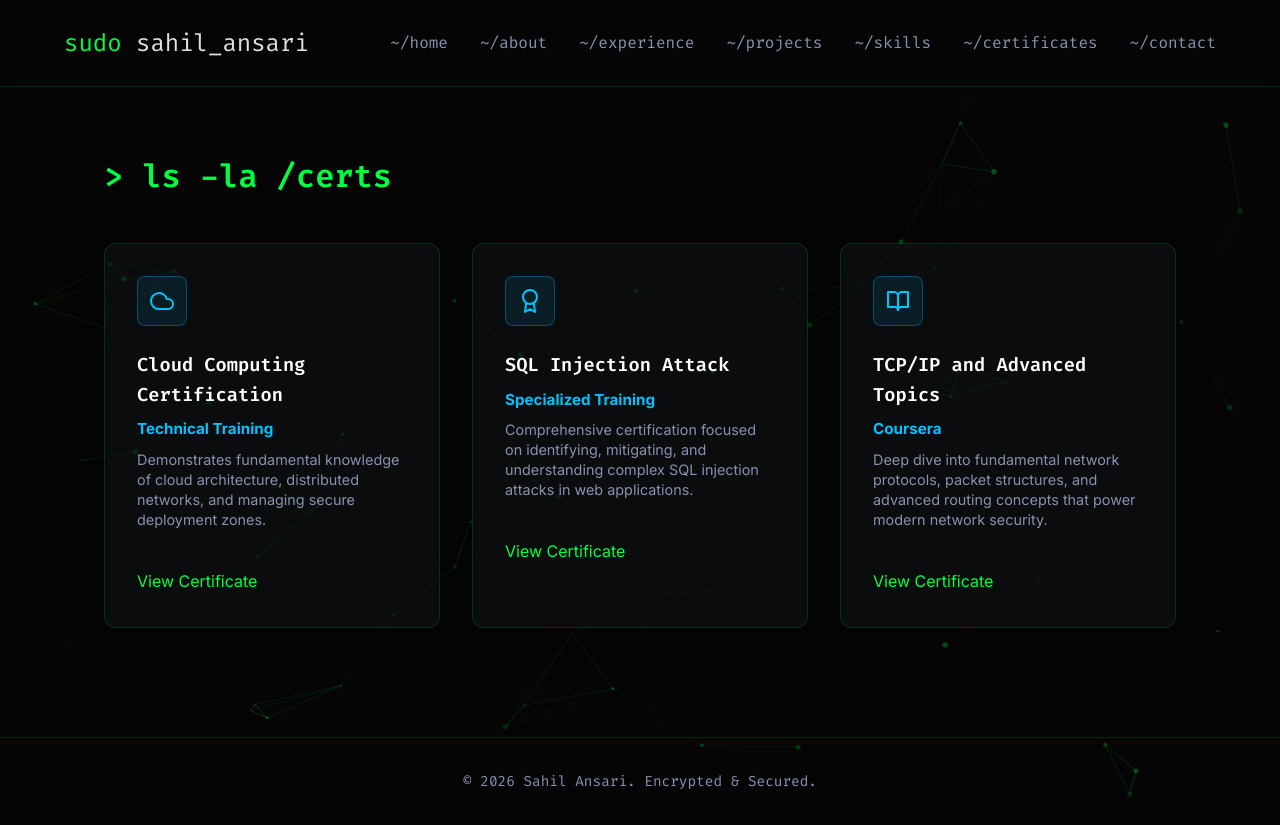
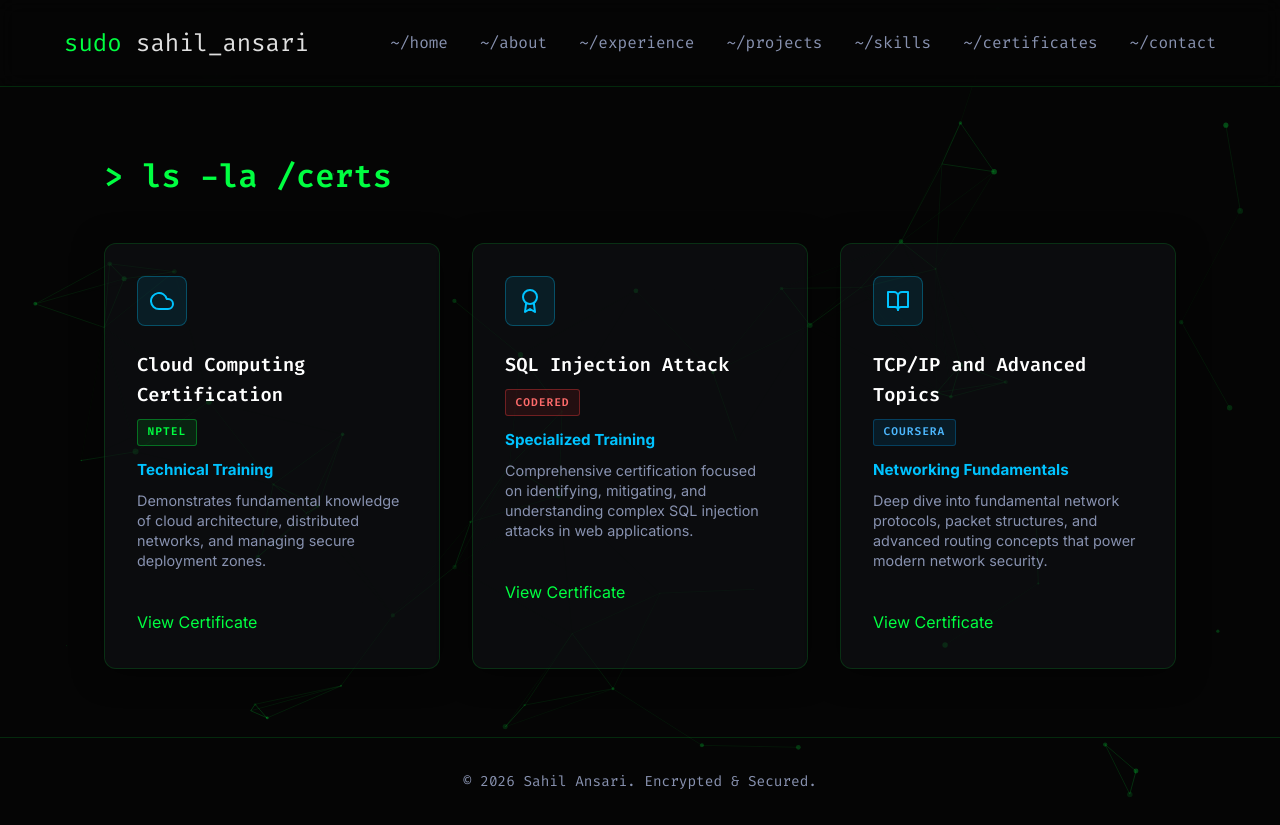
Before and after one commit to SSSahil15/my-portfolio, a Flask app: page /certs in a window 1280 px wide. Run offline with Flask 3, Linux system fonts and the light colour scheme.

Commit message:
feat: add platform tags (NPTEL, CodeRed, Coursera) to certificate cards

```diff
--- a/templates/certs.html
+++ b/templates/certs.html
@@ -10,6 +10,7 @@
             </div>
             <div class="cert-info">
                 <h3>Cloud Computing Certification</h3>
+                <span class="cert-platform nptel">NPTEL</span>
                 <p style="font-weight: bold; color: var(--secondary); margin-bottom: 8px;">Technical Training</p>
                 <p style="font-size: 0.9rem; color: var(--text-muted); line-height: 1.4;">Demonstrates fundamental knowledge of cloud architecture, distributed networks, and managing secure deployment zones.</p>
                 <a href="https://drive.google.com/file/d/1RPhosqiNKShWPZrvl7DhBT1c-fYoudIj/view?usp=sharing" target="_blank" rel="noopener noreferrer" class="verify-link" style="margin-top: 15px; display: inline-block;">View Certificate</a>
@@ -22,6 +23,7 @@
             </div>
             <div class="cert-info">
                 <h3>SQL Injection Attack</h3>
+                <span class="cert-platform codered">CodeRed</span>
                 <p style="font-weight: bold; color: var(--secondary); margin-bottom: 8px;">Specialized Training</p>
                 <p style="font-size: 0.9rem; color: var(--text-muted); line-height: 1.4;">Comprehensive certification focused on identifying, mitigating, and understanding complex SQL injection attacks in web applications.</p>
                 <a href="https://drive.google.com/file/d/1JfUIYmlERdWSg-eKoXr8HwpffpRxoy-H/view?usp=sharing" target="_blank" rel="noopener noreferrer" class="verify-link" style="margin-top: 15px; display: inline-block;">View Certificate</a>
@@ -34,11 +36,41 @@
             </div>
             <div class="cert-info">
                 <h3>TCP/IP and Advanced Topics</h3>
-                <p style="font-weight: bold; color: var(--secondary); margin-bottom: 8px;">Coursera</p>
+                <span class="cert-platform coursera">Coursera</span>
+                <p style="font-weight: bold; color: var(--secondary); margin-bottom: 8px;">Networking Fundamentals</p>
                 <p style="font-size: 0.9rem; color: var(--text-muted); line-height: 1.4;">Deep dive into fundamental network protocols, packet structures, and advanced routing concepts that power modern network security.</p>
                 <a href="https://drive.google.com/file/d/1gdqN9Kuh2MEYv88EbnF1Bu34sMQ0rojA/view?usp=sharing" target="_blank" rel="noopener noreferrer" class="verify-link" style="margin-top: 15px; display: inline-block;">View Certificate</a>
             </div>
         </div>
     </div>
 </section>
+
+<style>
+.cert-platform {
+    display: inline-block;
+    font-family: var(--font-code);
+    font-size: 0.7rem;
+    font-weight: 600;
+    letter-spacing: 1px;
+    text-transform: uppercase;
+    padding: 0.2rem 0.6rem;
+    border-radius: 3px;
+    margin-bottom: 0.8rem;
+}
+.cert-platform.nptel {
+    background: rgba(0, 255, 65, 0.1);
+    color: var(--primary);
+    border: 1px solid rgba(0, 255, 65, 0.35);
+}
+.cert-platform.codered {
+    background: rgba(255, 60, 60, 0.1);
+    color: #ff6b6b;
+    border: 1px solid rgba(255, 60, 60, 0.35);
+}
+.cert-platform.coursera {
+    background: rgba(0, 119, 181, 0.15);
+    color: #4db8ff;
+    border: 1px solid rgba(0, 119, 181, 0.4);
+}
+</style>
 {% endblock %}
```
